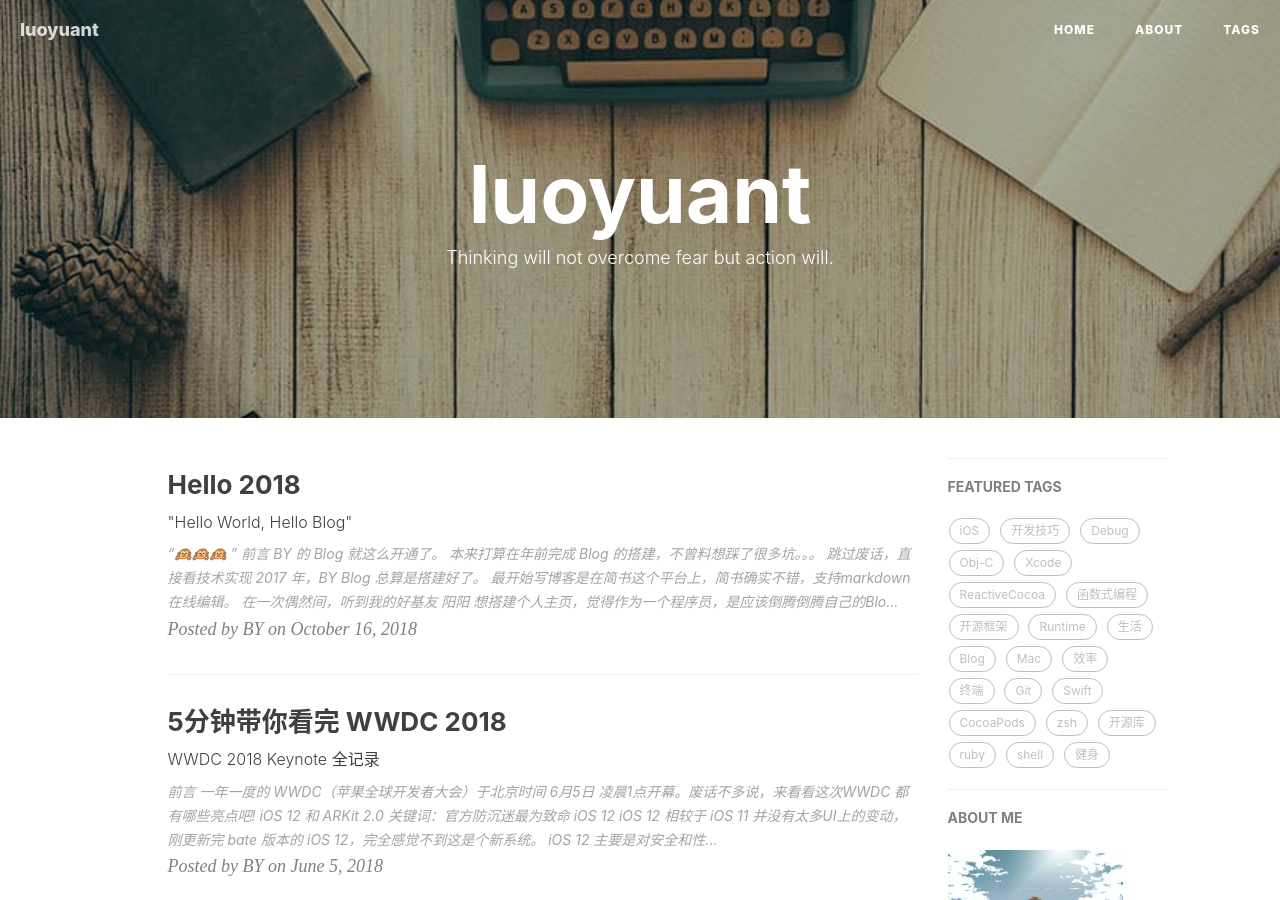
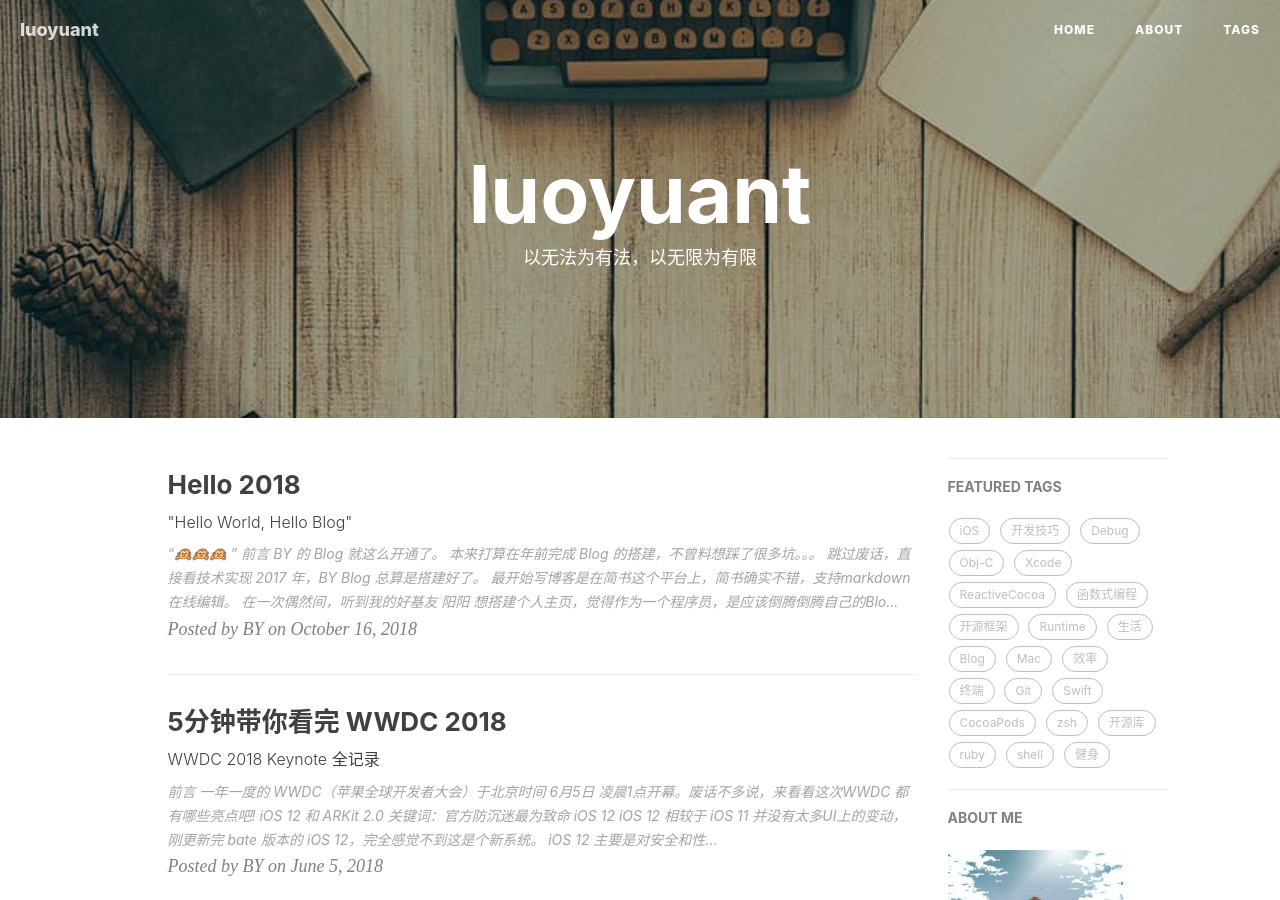
Before and after one commit to luoyuant/luoyuant.github.io, a Jekyll site: the page built from index.html, in a window 1280 px wide and 900 px high. Built offline with Jekyll 4.4.1, drawn with Linux system fonts in a browser that asks for light colours; nearby versions of some CDN libraries; the list of posts is cut into pages by our own code; comment, search, counter and statistics services are not loaded.

Commit message:
Update index.html

```diff
--- a/index.html
+++ b/index.html
@@ -1,6 +1,6 @@
 ---
 layout: page
-description: "Thinking will not overcome fear but action will."
+description: "以无法为有法，以无限为有限"
 ---
 
 {% for post in paginator.posts %}
```
